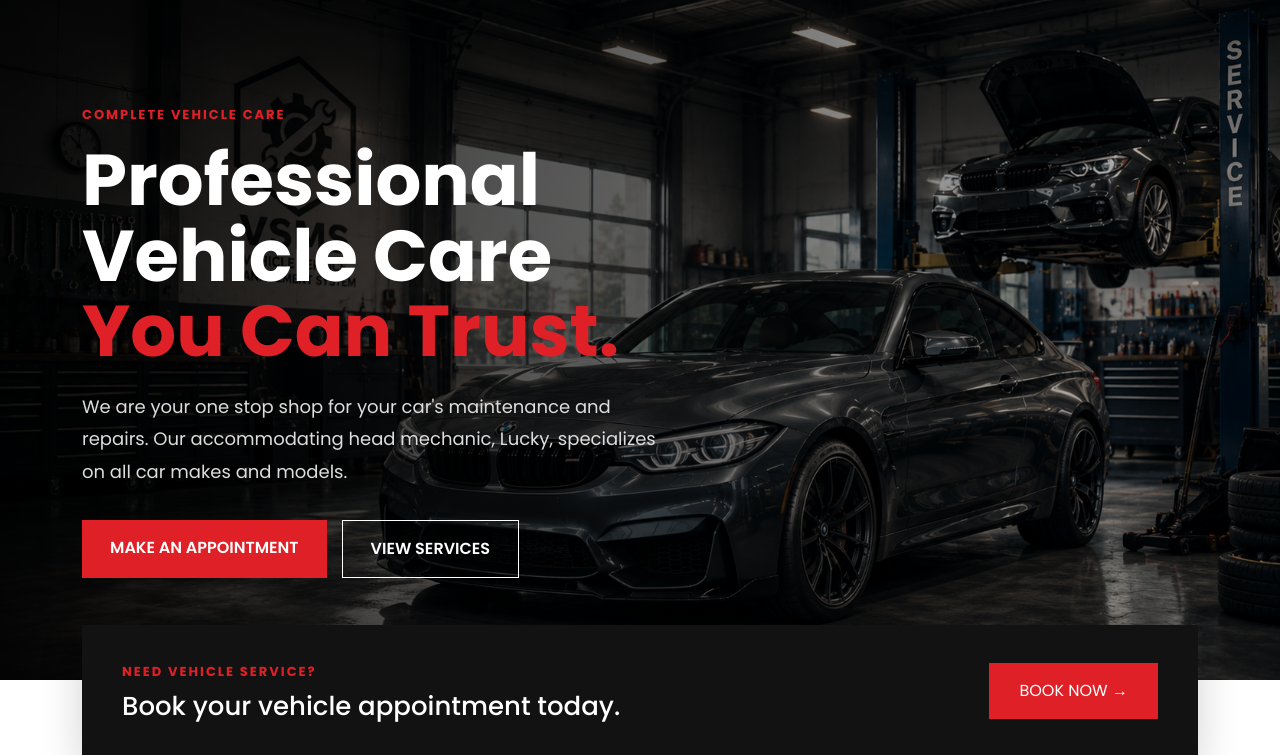
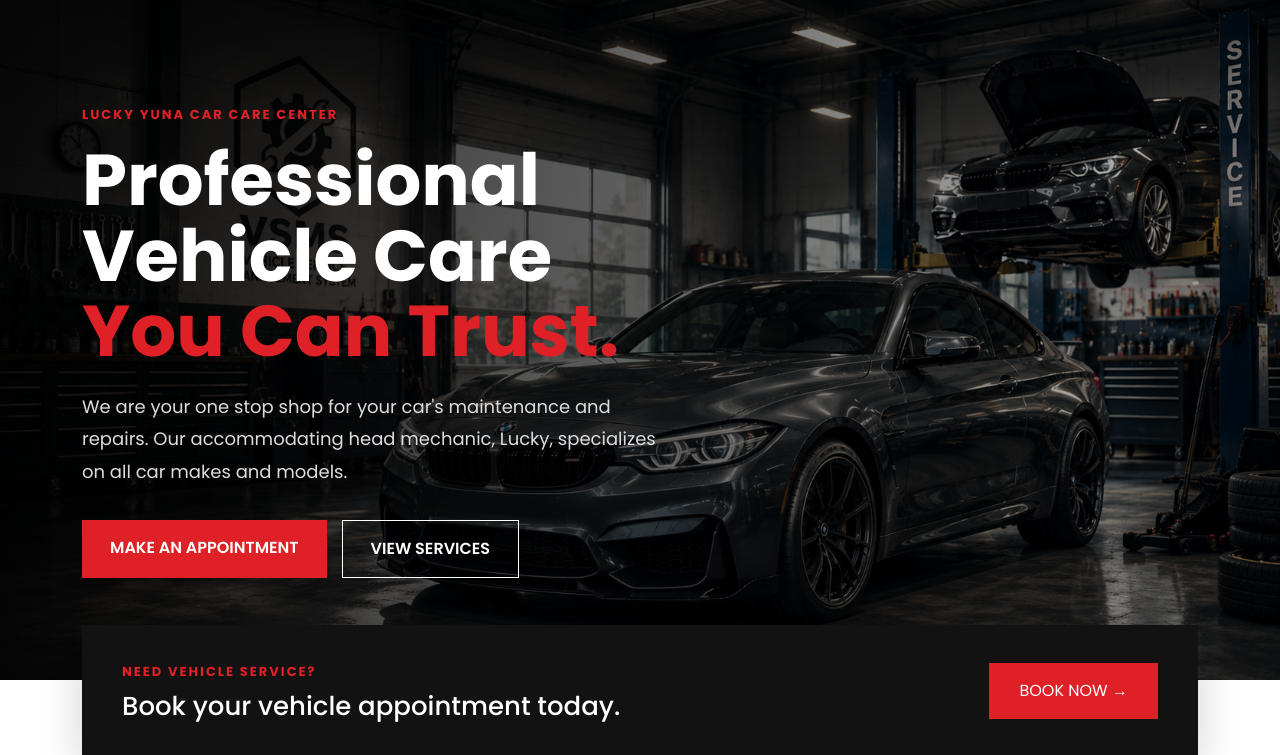
Before and after one commit to Sejeongiee/Vehicle-Service-System, a PHP site: page / in a window 1280 px wide. Shown: the part 83-838 px from the top of the page. Run offline with PHP 8.4, Linux system fonts and the light colour scheme; data comes from the database, SQL or seed files in the repository.

Commit message:
TG update index

```diff
--- a/vehicle-service-management/index.php
+++ b/vehicle-service-management/index.php
@@ -45,7 +45,7 @@ $services = mysqli_query(
 
 
             <span class="hero-eyebrow">
-                COMPLETE VEHICLE CARE
+                LUCKY YUNA CAR CARE CENTER
             </span>
 
 
```
